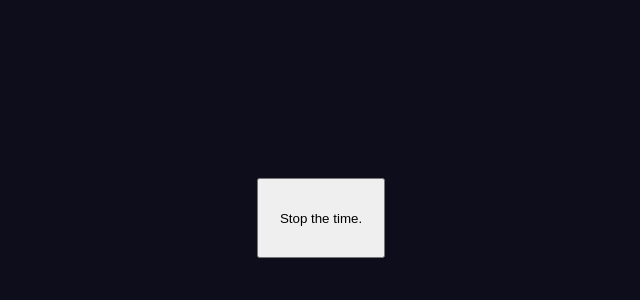
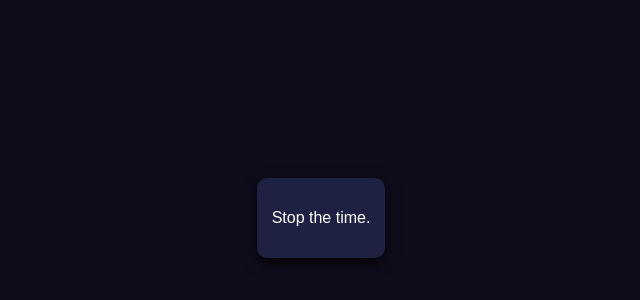
Before and after one commit to OTrigo/otrigo.github.io, a plain HTML site: page projetos/za warudo/index.html in a window 1280 px wide. Shown: the part 182-482 px from the top of the page, without its empty margins (319-959 px from the left). Drawn offline with Linux system fonts and the light colour scheme.

Commit message:
Za-Warudo!

```diff
--- a/projetos/za warudo/zawarudo.css
+++ b/projetos/za warudo/zawarudo.css
@@ -16,7 +16,21 @@ html{
     right:0;
     bottom:0;
     margin:auto;
+    font-size: 2vh;
+    color: white;
+    background-color: #1E2142;
+    cursor: pointer;
+    border-radius: 10px;
+    border: none;
+    transition:all 0.4 ease-in-out;
+    box-shadow: 0 5px 15px rgba(0,0,0,0.8);
+
 }
+
+#stop:hover {
+    box-shadow: 2px 2px 10px 10px rgba(38, 45, 116, 0.2);
+}
+
 
 video{
     transform: scaleX(1.3);
```
